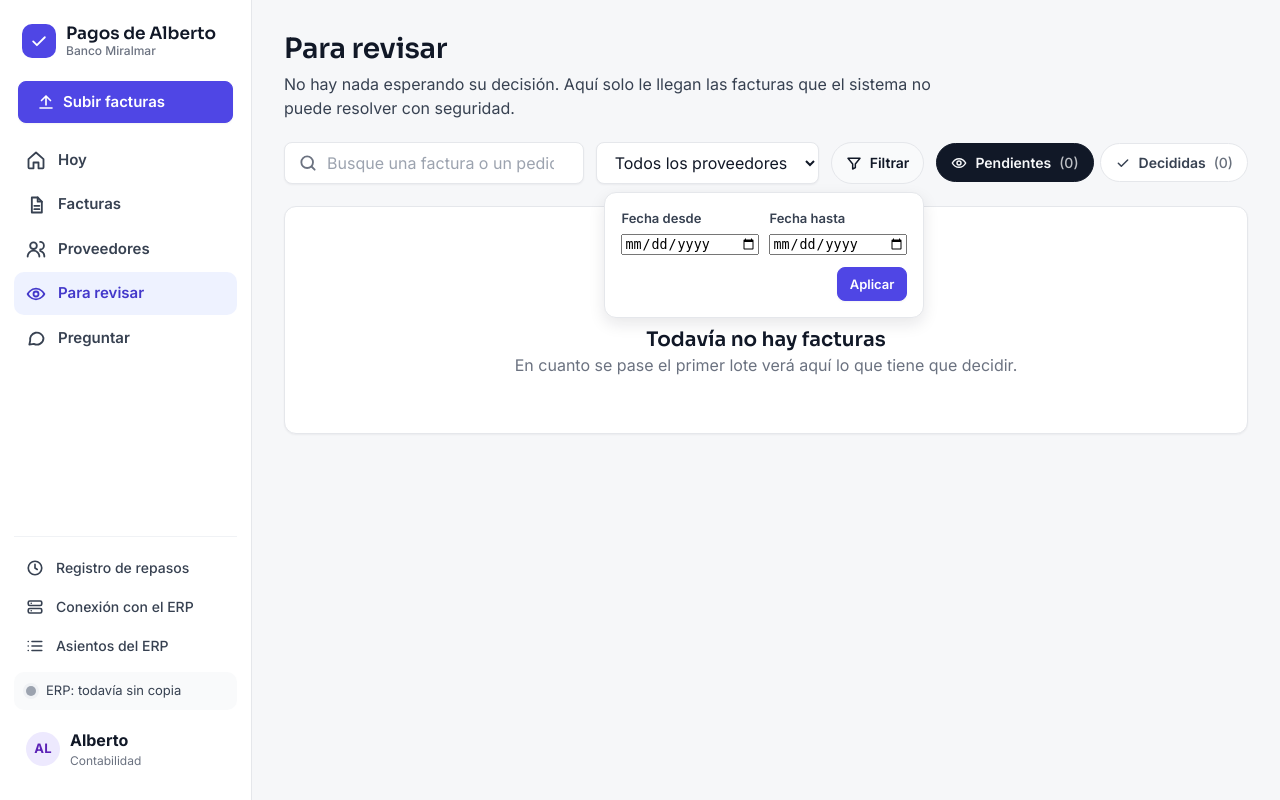
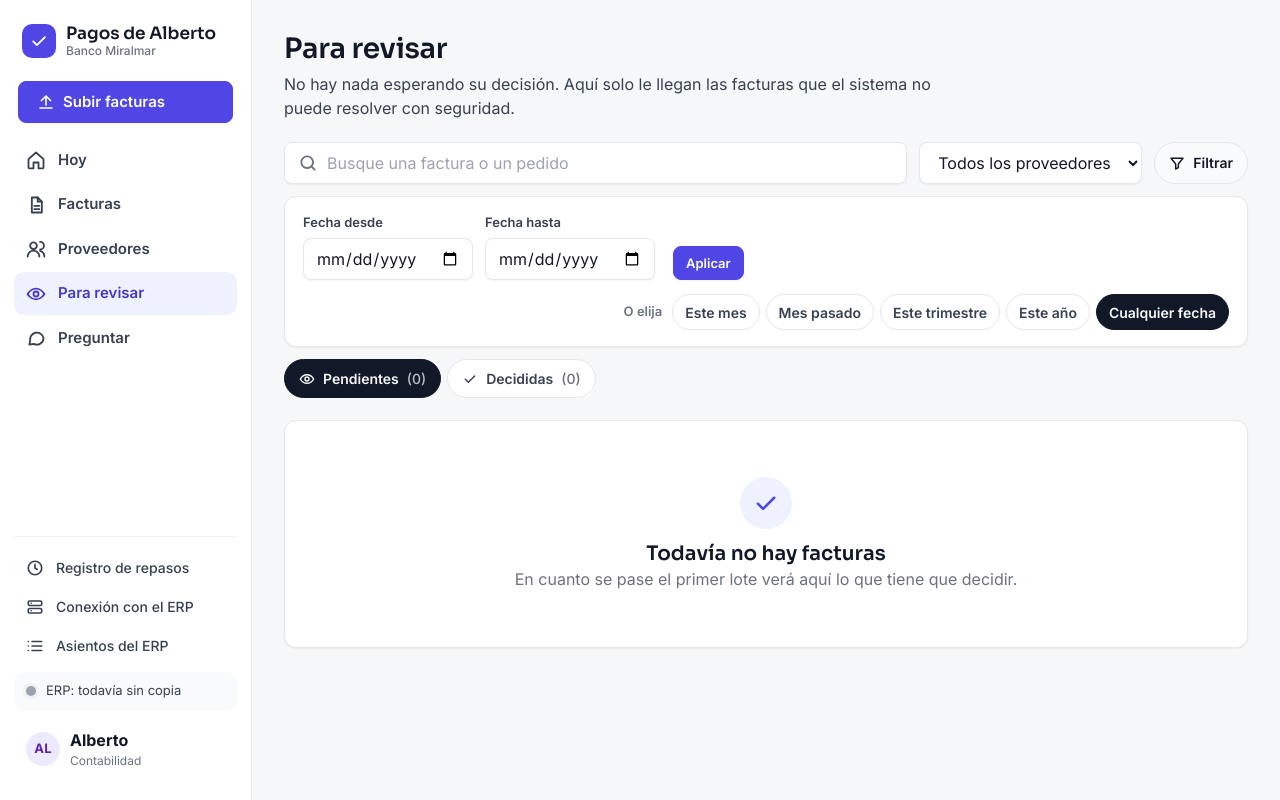
Before and after one commit to antoniorjmnz/upistas, a Django app: page /revisar/ in a window 1280 px wide, after a click on "Filtrar". Run offline with Django 5.2, Linux system fonts and the light colour scheme; data that the repository does not hold is empty.

Commit message:
feat(obs): el filtro de fechas en una fila, con casillas cuidadas y atajos (este mes, mes pasado, trimestre, año) (#32)

```diff
--- a/web/panel/consultas.py
+++ b/web/panel/consultas.py
@@ -245,3 +245,24 @@ def nombre_proveedor(campos: dict, por_nif: dict[str, str] | None = None) -> str
         return None
     tabla = por_nif if por_nif is not None else nombres_por_nif()
     return tabla.get(str(nif).upper().replace(" ", ""))
+
+
+def atajos_de_fecha(hoy=None) -> list[dict]:
+    """Los periodos que Alberto elige de un golpe: este mes, el pasado, este trimestre, este año."""
+    from calendar import monthrange
+    from datetime import date, timedelta
+
+    hoy = hoy or date.today()
+
+    def ultimo_dia(a: int, m: int) -> date:
+        return date(a, m, monthrange(a, m)[1])
+
+    mes_pasado = hoy.replace(day=1) - timedelta(days=1)
+    trimestre_inicio = date(hoy.year, 3 * ((hoy.month - 1) // 3) + 1, 1)
+    trimestre_fin = ultimo_dia(hoy.year, trimestre_inicio.month + 2)
+    return [
+        {"nombre": "Este mes", "desde": hoy.replace(day=1).isoformat(), "hasta": ultimo_dia(hoy.year, hoy.month).isoformat()},
+        {"nombre": "Mes pasado", "desde": mes_pasado.replace(day=1).isoformat(), "hasta": mes_pasado.isoformat()},
+        {"nombre": "Este trimestre", "desde": trimestre_inicio.isoformat(), "hasta": trimestre_fin.isoformat()},
+        {"nombre": "Este año", "desde": date(hoy.year, 1, 1).isoformat(), "hasta": date(hoy.year, 12, 31).isoformat()},
+    ]
--- a/web/panel/static/panel/panel.css
+++ b/web/panel/static/panel/panel.css
@@ -292,19 +292,22 @@ td.porque { max-width: 42ch; }
 
 /* ---- Filtrar: el proveedor a la vista y, plegado, el importe ---- */
 .barra select { min-height: 42px; max-width: 280px; }
-details.filtro { position: relative; }
+details.filtro { display: contents; }
 details.filtro > summary { list-style: none; display: inline-flex; align-items: center; gap: 8px; padding: 8px 14px; min-height: 42px; border-radius: 999px; border: 1px solid var(--linea); background: var(--panel); color: var(--tinta-2); font-weight: 600; font-size: 14px; cursor: pointer; }
 details.filtro > summary::-webkit-details-marker { display: none; }
 details.filtro > summary:hover, details.filtro[open] > summary { background: var(--hover); color: var(--tinta); }
 details.filtro.activo > summary { border-color: var(--marca); color: var(--marca-osc); background: var(--marca-claro); }
-.filtro-panel { position: absolute; top: calc(100% + 8px); right: 0; z-index: 6; min-width: 320px; padding: 16px; background: var(--panel); border: 1px solid var(--linea); border-radius: var(--radio); box-shadow: var(--sombra-2); display: grid; gap: 12px; }
+.filtro-panel { flex-basis: 100%; display: flex; gap: 14px 18px; align-items: end; flex-wrap: wrap; padding: 16px 18px; background: var(--panel); border: 1px solid var(--linea); border-radius: var(--radio); box-shadow: var(--sombra); }
 .filtro-panel .campo { display: flex; flex-direction: column; gap: 6px; }
 .filtro-panel label { font-size: 13px; font-weight: 600; color: var(--tinta-2); }
-.filtro-panel input[type=number], .filtro-panel input[type=text] { width: 100%; min-height: 42px; }
-.filtro-panel .dos { display: grid; grid-template-columns: 1fr 1fr; gap: 10px; }
-.filtro-panel .pie-formulario { display: flex; gap: 10px; align-items: center; justify-content: flex-end; }
+.filtro-panel input[type=date] { font: inherit; padding: 0 12px; min-height: 42px; border: 1px solid var(--linea); border-radius: var(--radio-s); background: var(--panel); color: var(--tinta); box-shadow: var(--sombra); min-width: 170px; }
+.filtro-panel .dos { display: flex; gap: 12px; flex-wrap: wrap; }
+.filtro-panel .pie-formulario { display: flex; gap: 10px; align-items: center; }
+.filtro-panel .atajos { display: flex; gap: 8px 6px; align-items: center; flex-wrap: wrap; margin-left: auto; }
+.filtro-panel .atajos .eti { font-size: 13px; font-weight: 600; color: var(--suave); margin-right: 4px; }
+.filtro-panel .atajos .chip { min-height: 36px; padding: 6px 12px; font-size: 14px; }
 .filtros-puestos { display: flex; gap: 8px; align-items: center; flex-wrap: wrap; font-size: 14px; color: var(--tinta-2); }
-@media (max-width: 640px) { .filtro-panel { right: auto; left: 0; min-width: min(320px, 90vw); } }
+@media (max-width: 640px) { .filtro-panel .atajos { margin-left: 0; } .filtro-panel input[type=date] { min-width: 0; width: 100%; } }
 
 /* Filas de facturas: cada pieza en su columna, para que los botones no se metan donde va el avatar */
 .fila > .av, .fila-factura > .av { grid-column: 1; grid-row: 1 / span 2; align-self: start; }
@@ -320,3 +323,5 @@ details.filtro.activo > summary { border-color: var(--marca); color: var(--marca
   .fila .porque, .fila-factura .porque { grid-column: 2; grid-row: 3; }
   .fila .accion, .fila-factura .accion { grid-column: 2; grid-row: 4; flex-wrap: wrap; }
 }
+
+td.num { white-space: nowrap; }
--- a/web/panel/templates/panel/facturas.html
+++ b/web/panel/templates/panel/facturas.html
@@ -48,6 +48,11 @@ entera, así el desplegable, el estado y la línea de filtros van siempre a una.
       <div class="pie-formulario">
         <button class="boton pequeno" type="submit">Aplicar</button>
       </div>
+      <div class="atajos">
+        <span class="eti">O elija</span>
+        {% for a in atajos %}<a class="chip{% if desde == a.desde and hasta == a.hasta %} activa{% endif %}" href="{% url 'panel:facturas' %}{% querystring desde=a.desde hasta=a.hasta pagina=None %}">{{ a.nombre }}</a>{% endfor %}
+        <a class="chip{% if not desde and not hasta %} activa{% endif %}" href="{% url 'panel:facturas' %}{% querystring desde=None hasta=None pagina=None %}">Cualquier fecha</a>
+      </div>
     </div>
   </details>
   <div class="chips">
--- a/web/panel/templates/panel/revisar.html
+++ b/web/panel/templates/panel/revisar.html
@@ -51,6 +51,11 @@
       <div class="pie-formulario">
         <button type="submit" class="boton pequeno">Aplicar</button>
       </div>
+      <div class="atajos">
+        <span class="eti">O elija</span>
+        {% for a in atajos %}<a class="chip{% if desde == a.desde and hasta == a.hasta %} activa{% endif %}" href="?estado={{ estado }}&amp;{{ sin_filtros }}&amp;proveedor={{ proveedor|urlencode }}&amp;desde={{ a.desde }}&amp;hasta={{ a.hasta }}">{{ a.nombre }}</a>{% endfor %}
+        <a class="chip{% if not desde and not hasta %} activa{% endif %}" href="?estado={{ estado }}&amp;{{ sin_filtros }}&amp;proveedor={{ proveedor|urlencode }}">Cualquier fecha</a>
+      </div>
     </div>
   </details>
   {% include "panel/_revisar_chips.html" %}
--- a/web/panel/views/facturas.py
+++ b/web/panel/views/facturas.py
@@ -85,6 +85,13 @@ def _fecha(valor) -> str:
         return str(valor)
 
 
+def _hoy() -> date:
+    """La fecha de referencia del sistema (HOY en .env), para que los atajos de fecha cuadren con los datos."""
+    from upistas.config import settings as ajustes
+
+    return ajustes.hoy or date.today()
+
+
 def lista(request: HttpRequest) -> HttpResponse:
     """Todas las facturas del lote, con lo que se decidió de cada una."""
     pedido_lote = (request.GET.get("lote") or "").strip()
@@ -140,6 +147,7 @@ def lista(request: HttpRequest) -> HttpResponse:
         "desde": desde,
         "hasta": hasta,
         "filtrando": bool(proveedor or desde or hasta),
+        "atajos": consultas.atajos_de_fecha(_hoy()),
         "quitar_filtros": f"{reverse('panel:facturas')}?{urlencode({k: v for k, v in (('resultado', resultado), ('q', q), ('lote', pedido_lote)) if v})}",
         "pagina": pagina,
         "cuenta": cuenta,
--- a/web/panel/views/revision.py
+++ b/web/panel/views/revision.py
@@ -58,6 +58,14 @@ def _vacio(estado: str, q: str, hay_filtro: bool, hay_ejecucion: bool) -> dict:
     return {"titulo": "No le queda nada por decidir", "detalle": "Todas las facturas que el sistema no supo resolver ya tienen su decisión."}
 
 
+def _hoy():
+    from datetime import date
+
+    from upistas.config import settings as ajustes
+
+    return ajustes.hoy or date.today()
+
+
 def cola(request: HttpRequest) -> HttpResponse:
     lote = request.GET.get("lote") or None
     ejecucion = consultas.ultima_ejecucion(lote)
@@ -113,6 +121,7 @@ def cola(request: HttpRequest) -> HttpResponse:
         }),
         "sin_filtros": urlencode({"q": q, "lote": ejecucion.lote if ejecucion else ""}),
         "hay_filtro": hay_filtro,
+        "atajos": consultas.atajos_de_fecha(_hoy()),
         "pagina": pagina,
         "grupos": _grupos(list(pagina), revisiones),
         "vacio": _vacio(estado, q, hay_filtro, ejecucion is not None),
```
